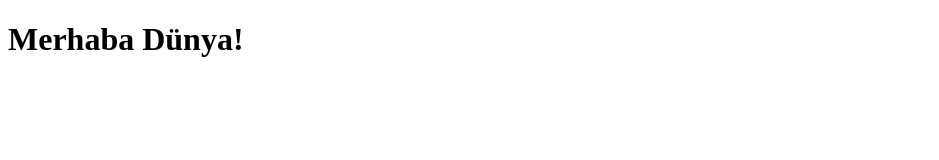
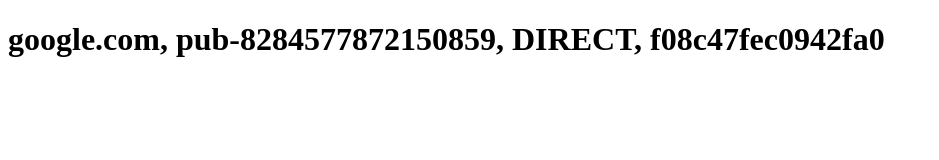
Before and after one commit to kaancvsgl/app-ads-Forrest, a plain HTML site: page index.html in a window 1280 px wide. Shown: the whole page, without its empty margins (0-939 px from the left). Drawn offline with Linux system fonts and the light colour scheme.

Commit message:
html index

```diff
--- a/index.html
+++ b/index.html
@@ -5,6 +5,6 @@
     <title>Test Sayfası</title>
 </head>
 <body>
-    <h1>Merhaba Dünya!</h1>
+    <h1>google.com, pub-8284577872150859, DIRECT, f08c47fec0942fa0</h1>
 </body>
 </html>
```
